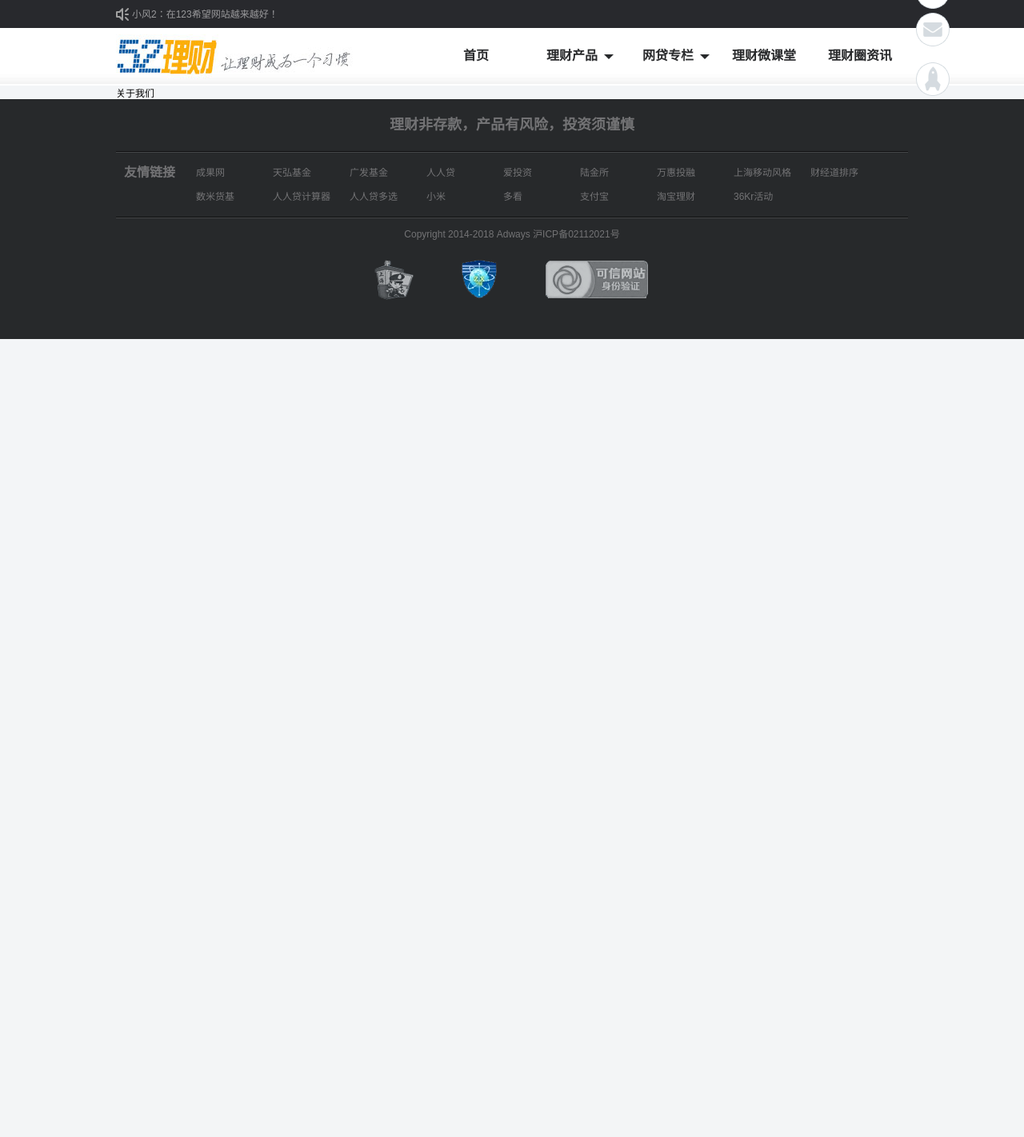
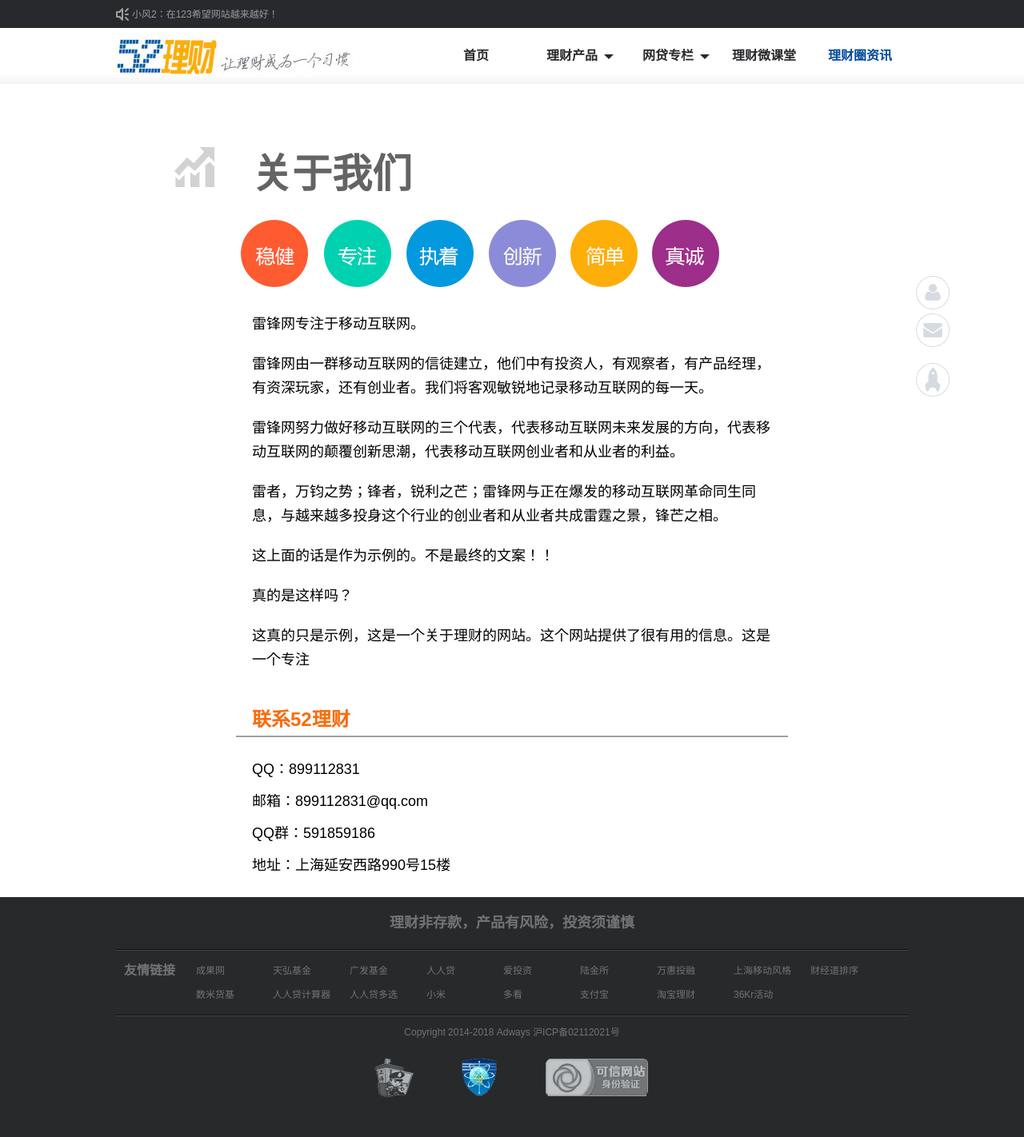
Before and after one commit to iourt/dev, a PHP site: page /about.php in a window 1280 px wide. Shown: the whole page at 80% size. Before the commit the page ends 424 px from the top, so only its background shows below. Run offline with PHP 8.4, Linux system fonts and the light colour scheme.

Commit message:
add about page

```diff
--- a/about.php
+++ b/about.php
@@ -1,14 +1,32 @@
 <?php include 'public_header.php'; ?>
 <link rel="stylesheet" href="themes/global.css" type="text/css" />
 <style type="text/css">
-.header_logo li.menu_about{
+body{ background:#fff; }
+.header_logo li.menu_new a{
 	color:#044b9d
 }
 </style>
 
 <div class="wrap clearfix">
-	<div>关于我们</div>
-	<div>
+	<div class="about">
+		<h1 style="margin-bottom:20px;">关于我们</h1>
+		<img src="themes/images/about.jpg" />
+		<div class="about_detail">
+			<p>雷锋网专注于移动互联网。</p>
+			<p>雷锋网由一群移动互联网的信徒建立，他们中有投资人，有观察者，有产品经理，有资深玩家，还有创业者。我们将客观敏锐地记录移动互联网的每一天。</p>
+			<p>雷锋网努力做好移动互联网的三个代表，代表移动互联网未来发展的方向，代表移动互联网的颠覆创新思潮，代表移动互联网创业者和从业者的利益。</p>
+			<p>雷者，万钧之势；锋者，锐利之芒；雷锋网与正在爆发的移动互联网革命同生同息，与越来越多投身这个行业的创业者和从业者共成雷霆之景，锋芒之相。</p>
+			<p>这上面的话是作为示例的。不是最终的文案！！</p>
+			<p>真的是这样吗？</p>
+			<p>这真的只是示例，这是一个关于理财的网站。这个网站提供了很有用的信息。这是一个专注</p>
+		</div>
+		<h2>联系52理财</h2>
+		<div class="about_addr">
+			QQ：899112831<br>
+			邮箱：899112831@qq.com<br>
+			QQ群：591859186<br>
+			地址：上海延安西路990号15楼
+		</div>
 	</div>
 </div>
 <?php include 'public_footer.php'; ?>
--- a/files_link.php
+++ b/files_link.php
@@ -66,6 +66,7 @@
         <dd><a target="_blank" href="finances_02.php">理财产品－类余额宝产品</a><span>finances_02.php</span></dd>
         <dd><a target="_blank" href="finances_03.php">理财产品－网贷项目</a><span>finances_03.php</span></dd>
         <dd><a target="_blank" href="finances_04.php">理财产品－银行理财</a><span>finances_04.php</span></dd>
+        <dd><a target="_blank" href="about.php">关于我们</a><span>finances_04.php</span></dd>
     </dl>
 </body>
 </html>
--- a/themes/global.css
+++ b/themes/global.css
@@ -446,3 +446,11 @@
 	.mod_count .r_li li:hover,
 	.mod_count .r_li li.hover{ background:#2e6299; }
 	.mod_count .r_li li.current{ background:#fb6b0d; }
+
+/*关于我们*/
+.about{ padding:70px 150px 0; background:url(images/icon_about.jpg) no-repeat 70px 70px; }
+	.about h1{ font-size:50px; color:#646464; padding-left:20px; }
+	.about h2{ color:#fb6b0d; border-bottom:2px solid #a0a0a0; line-height:40px; text-indent:20px; font-size:24px; }
+	.about .about_detail{ color:#000; font-size:18px; padding:20px; }
+	.about .about_detail p{ line-height:30px; margin-bottom:20px; }
+	.about .about_addr{ line-height:40px; font-size:18px; padding:20px; }
```
Also changed, not shown: themes/images/about.jpg (added), themes/images/icon_about.jpg (added).
